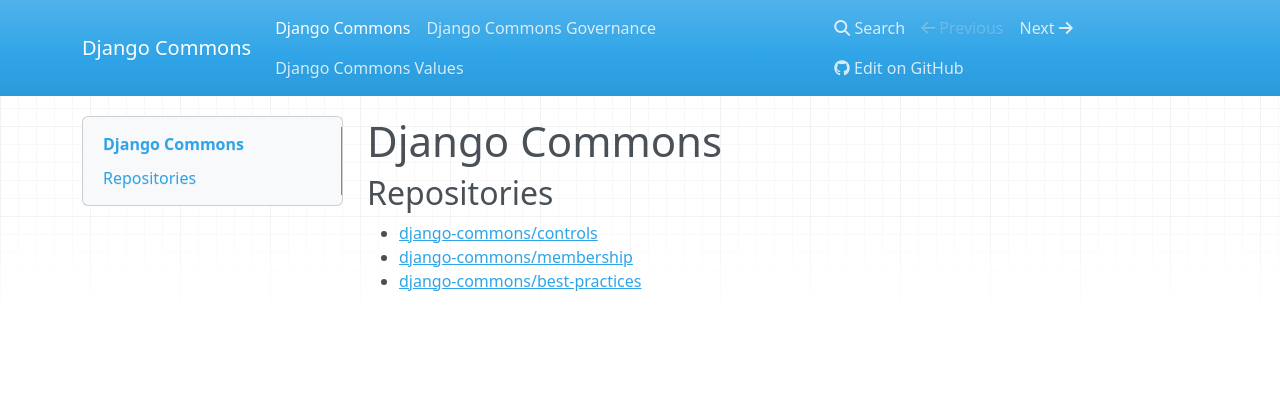
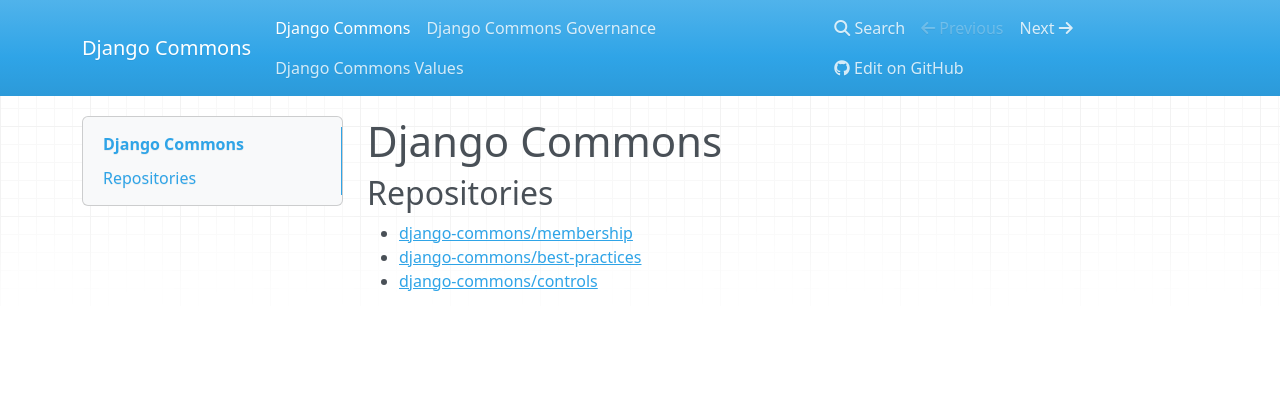
Before and after one commit to django-commons/django-commons-mkdocs, an MkDocs documentation site: the page built from docs/index.md, in a window 1280 px wide. Shown: the top 417 px of the page. Built offline with MkDocs 1.6.1, drawn with Linux system fonts in a browser that asks for light colours; nearby versions of some CDN libraries.

```diff
--- a/docs/index.md
+++ b/docs/index.md
@@ -2,6 +2,6 @@
 
 ## Repositories
 
-- [django-commons/controls](https://github.com/django-commons/controls)
 - [django-commons/membership](https://github.com/django-commons/membership)
 - [django-commons/best-practices](https://github.com/django-commons/best-practices)
+- [django-commons/controls](https://github.com/django-commons/controls)
```
